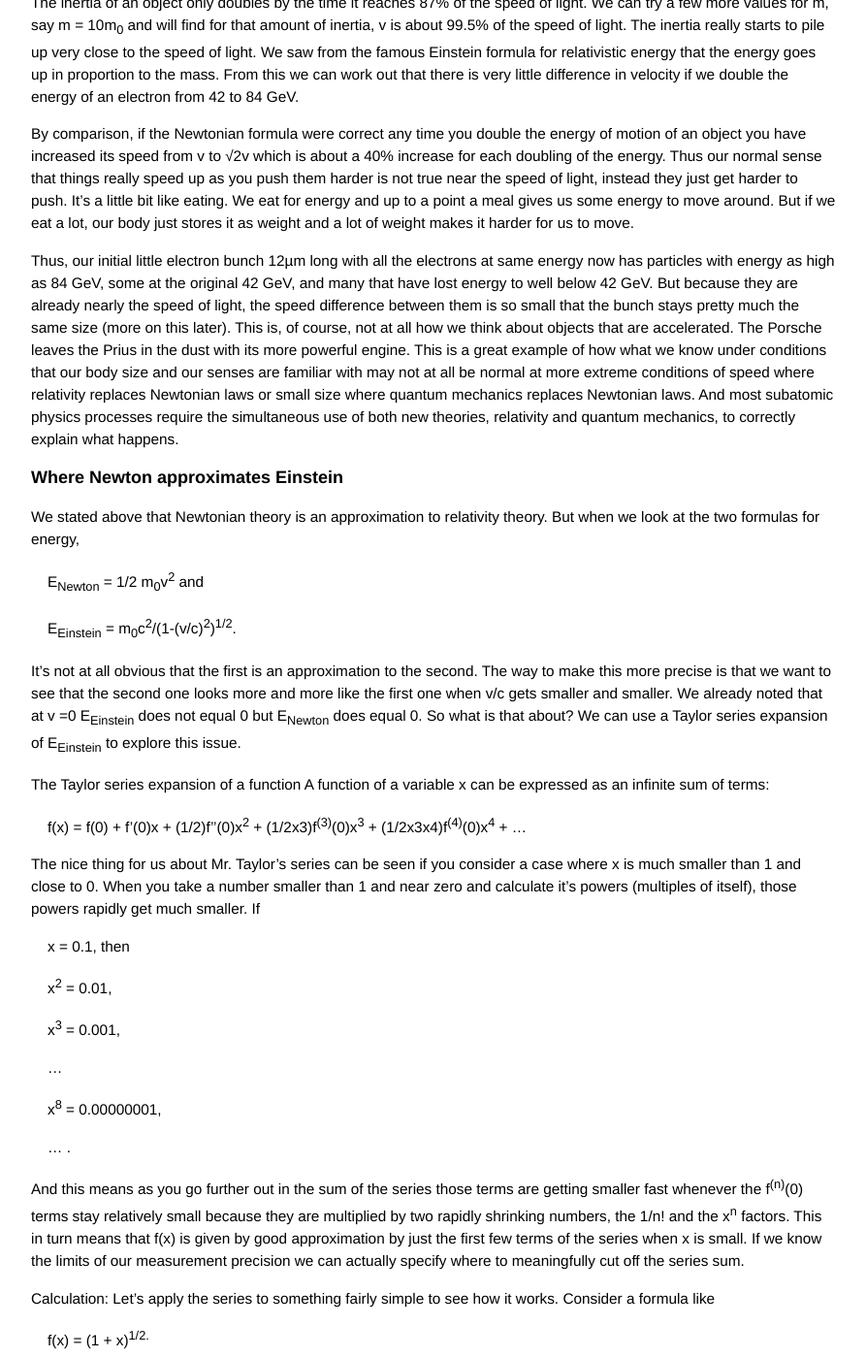
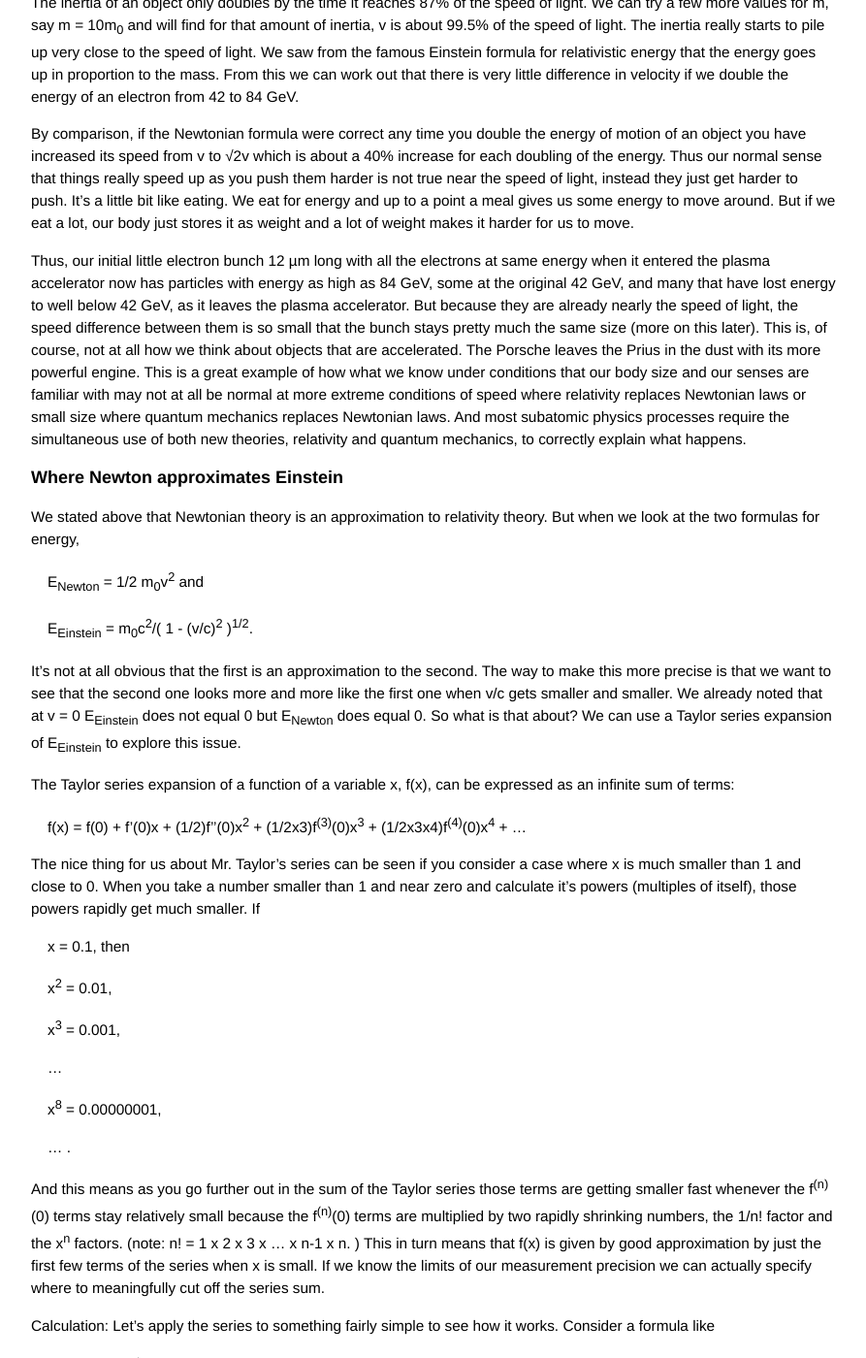
Before and after one commit to grbfacet/facet, a Jekyll site: the page built from tutorial.md, in a window 1280 px wide and 1400 px high, scrolled down 16071 px. Shown: the whole window at 97% size, without its empty margins (193-1086 px from the left). Built offline with Jekyll 4.4.1, drawn with Linux system fonts in a browser that asks for light colours; some of the changed text lies outside the part shown.

Commit message:
Update tutorial.md

```diff
--- a/tutorial.md
+++ b/tutorial.md
@@ -372,7 +372,7 @@
 
 Calculation: Now let’s work backwards to find out how fast m<sub>0</sub> must be going to double its inertia. We want
 
-<span class="eq">m = m<sub>0</sub>/( 1- (v/c)<sup>2</sup> )<sup>1/2</sup> = 2m<sub>0</sub>.</span>
+<span class="eq">m = m<sub>0</sub>/( 1 - (v/c)<sup>2</sup> )<sup>1/2</sup> = 2m<sub>0</sub>.</span>
 
 The two m<sub>0</sub> factors cancel and we want to solve for v starting with
 
@@ -389,13 +389,13 @@
 <span class="eq">v ≈ 0.87c. End of calculation.</span>
 
 
-Thus,v is about 87% of the speed of light which is about 160,000 miles/sec when the inertial mass reaches double the rest mass.
+Thus, v is about 87% of the speed of light which is about 160,000 miles/sec when the inertial mass reaches double the rest mass.
 
 The inertia of an object only doubles by the time it reaches 87% of the speed of light. We can try a few more values for m, say m = 10m<sub>0</sub> and will find for that amount of inertia, v is about 99.5% of the speed of light. The inertia really starts to pile up very close to the speed of light. We saw from the famous Einstein formula for relativistic energy that the energy goes up in proportion to the mass. From this we can work out that there is very little difference in velocity if we double the energy of an electron from 42 to 84 GeV.
 
 By comparison, if the Newtonian formula were correct any time you double the energy of motion of an object you have increased its speed from v to √2v which is about a 40% increase for each doubling of the energy. Thus our normal sense that things really speed up as you push them harder is not true near the speed of light, instead they just get harder to push. It’s a little bit like eating. We eat for energy and up to a point a meal gives us some energy to move around. But if we eat a lot, our body just stores it as weight and a lot of weight makes it harder for us to move.
 
-Thus, our initial little electron bunch 12µm long with all the electrons at same energy now has particles with energy as high as 84 GeV, some at the original 42 GeV, and many that have lost energy to well below 42 GeV. But because they are already nearly the speed of light, the speed difference between them is so small that the bunch stays pretty much the same size (more on this later). This is, of course, not at all how we think about objects that are accelerated. The Porsche leaves the Prius in the dust with its more powerful engine. This is a great example of how what we know under conditions that our body size and our senses are familiar with may not at all be normal at more extreme conditions of speed where relativity replaces Newtonian laws or small size where quantum mechanics replaces Newtonian laws. And most subatomic physics processes require the simultaneous use of both new theories, relativity and quantum mechanics, to correctly explain what happens.
+Thus, our initial little electron bunch 12 µm long with all the electrons at same energy when it entered the plasma accelerator now has particles with energy as high as 84 GeV, some at the original 42 GeV, and many that have lost energy to well below 42 GeV, as it leaves the plasma accelerator. But because they are already nearly the speed of light, the speed difference between them is so small that the bunch stays pretty much the same size (more on this later). This is, of course, not at all how we think about objects that are accelerated. The Porsche leaves the Prius in the dust with its more powerful engine. This is a great example of how what we know under conditions that our body size and our senses are familiar with may not at all be normal at more extreme conditions of speed where relativity replaces Newtonian laws or small size where quantum mechanics replaces Newtonian laws. And most subatomic physics processes require the simultaneous use of both new theories, relativity and quantum mechanics, to correctly explain what happens.
 
 ### Where Newton approximates Einstein
 
@@ -403,12 +403,11 @@
 
 <span class="eq">E<sub>Newton</sub> = 1/2 m<sub>0</sub>v<sup>2</sup> and</span>
 
-<span class="eq">E<sub>Einstein</sub> = m<sub>0</sub>c<sup>2</sup>/(1-(v/c)<sup>2</sup>)<sup>1/2</sup>.</span>
+<span class="eq">E<sub>Einstein</sub> = m<sub>0</sub>c<sup>2</sup>/( 1 - (v/c)<sup>2</sup> )<sup>1/2</sup>.</span>
 
-It’s not at all obvious that the first is an approximation to the second. The way to make this more precise is that we want to see that the second one looks more and more like the first one when v/c gets smaller and smaller. We already noted that at v =0 E<sub>Einstein</sub> does not equal 0 but E<sub>Newton</sub> does equal 0. So what is that about? We can use a Taylor series expansion of E<sub>Einstein</sub> to explore this issue.
+It’s not at all obvious that the first is an approximation to the second. The way to make this more precise is that we want to see that the second one looks more and more like the first one when v/c gets smaller and smaller. We already noted that at v = 0 E<sub>Einstein</sub> does not equal 0 but E<sub>Newton</sub> does equal 0. So what is that about? We can use a Taylor series expansion of E<sub>Einstein</sub> to explore this issue.
 
-The Taylor series expansion of a function
-A function of a variable x can be expressed as an infinite sum of terms:
+The Taylor series expansion of a function of a variable x, f(x), can be expressed as an infinite sum of terms:
 
 <span class="eq">f(x) = f(0) + f’(0)x + (1/2)f’’(0)x<sup>2</sup> + (1/2x3)f<sup>(3)</sup>(0)x<sup>3</sup> + (1/2x3x4)f<sup>(4)</sup>(0)x<sup>4</sup> + …</span>
 
@@ -426,7 +425,7 @@
 
 <span class="eq">… .
 
-And this means as you go further out in the sum of the series those terms are getting smaller fast whenever the f<sup>(n)</sup>(0) terms stay relatively small because they are multiplied by two rapidly shrinking numbers, the 1/n! and the x<sup>n</sup> factors. This in turn means that f(x) is given by good approximation by just the first few terms of the series when x is small. If we know the limits of our measurement precision we can actually specify where to meaningfully cut off the series sum.
+And this means as you go further out in the sum of the Taylor series those terms are getting smaller fast whenever the f<sup>(n)</sup>(0) terms stay relatively small because the f<sup>(n)</sup>(0) terms are multiplied by two rapidly shrinking numbers, the 1/n! factor and the x<sup>n</sup> factors. (note: n! = 1 x 2 x 3 x ... x n-1 x n. ) This in turn means that f(x) is given by good approximation by just the first few terms of the series when x is small. If we know the limits of our measurement precision we can actually specify where to meaningfully cut off the series sum.
 
 Calculation: Let’s apply the series to something fairly simple to see how it works. Consider a formula like
 
```
